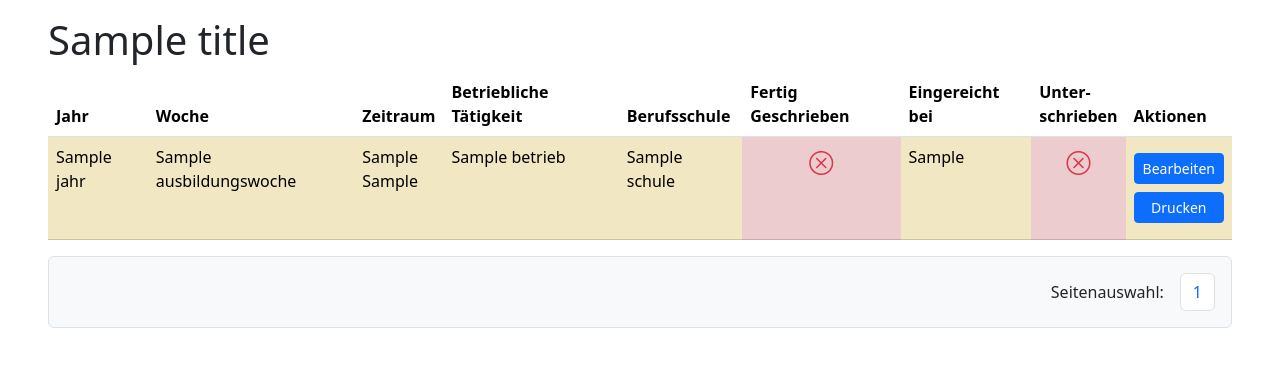
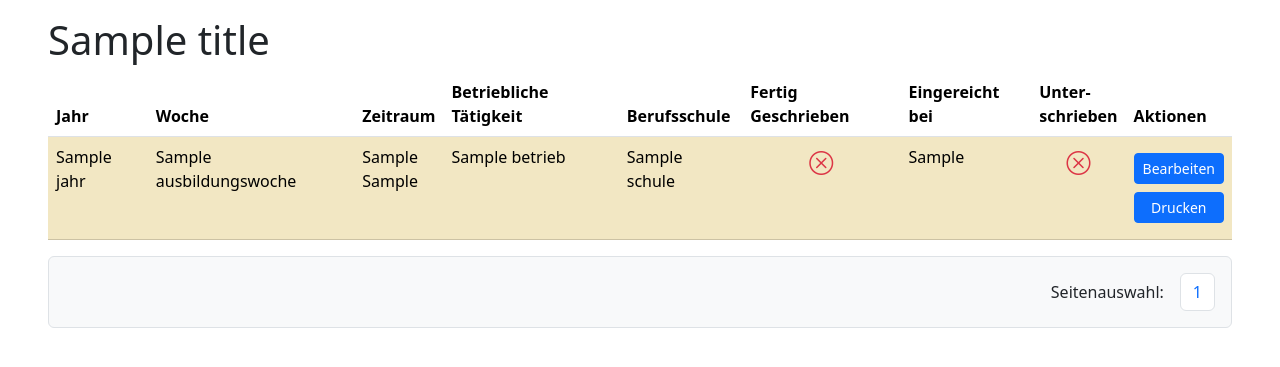
Before and after one commit to Actionb/berichtsheft, a Django app: template web/templates/nachweis_list.html in a window 1280 px wide. Shown: the part 97-464 px from the top of the page. Run offline with Django 5.2, Linux system fonts and the light colour scheme; the template is opened without the code that fills it: most values are stand-ins (such as "Sample title", 1, 10 or a date in 2020); some libraries are stand-ins or nearby versions.

Commit message:
Tweak nachweis_list.html

```diff
--- a/web/templates/nachweis_list.html
+++ b/web/templates/nachweis_list.html
@@ -48,7 +48,7 @@
                         data-bs-trigger="hover focus"
                         data-bs-placement="right"
                         data-bs-content="{{ obj.schule }}">{{ obj.schule|linebreaksbr|truncatewords:10 }}</td>
-                    <td class="td-fertig text-center{% if obj.fertig %} table-success{% else %} table-danger{% endif %}">
+                    <td class="td-fertig text-center">
                         {% if obj.fertig %}
                             <i class="bi bi-check-circle fs-4 text-success"></i>
                         {% else %}
@@ -56,7 +56,7 @@
                         {% endif %}
                     </td>
                     <td class="td-eingereicht-bei">{{ obj.eingereicht_bei }}</td>
-                    <td class="td-unterschrieben text-center{% if obj.unterschrieben %} table-success{% else %} table-danger{% endif %}">
+                    <td class="td-unterschrieben text-center">
                         {% if obj.unterschrieben %}
                             <i class="bi bi-check-circle fs-4 text-success"></i>
                         {% else %}
```
